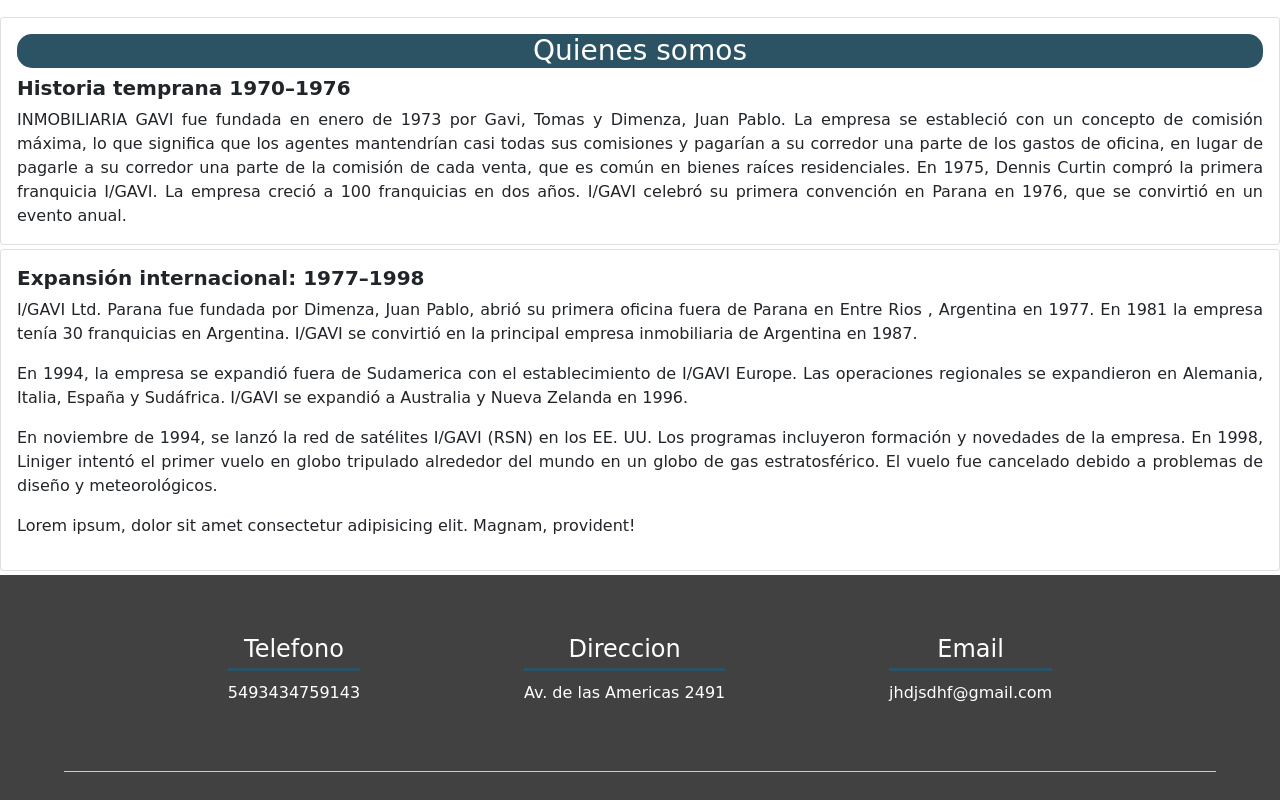
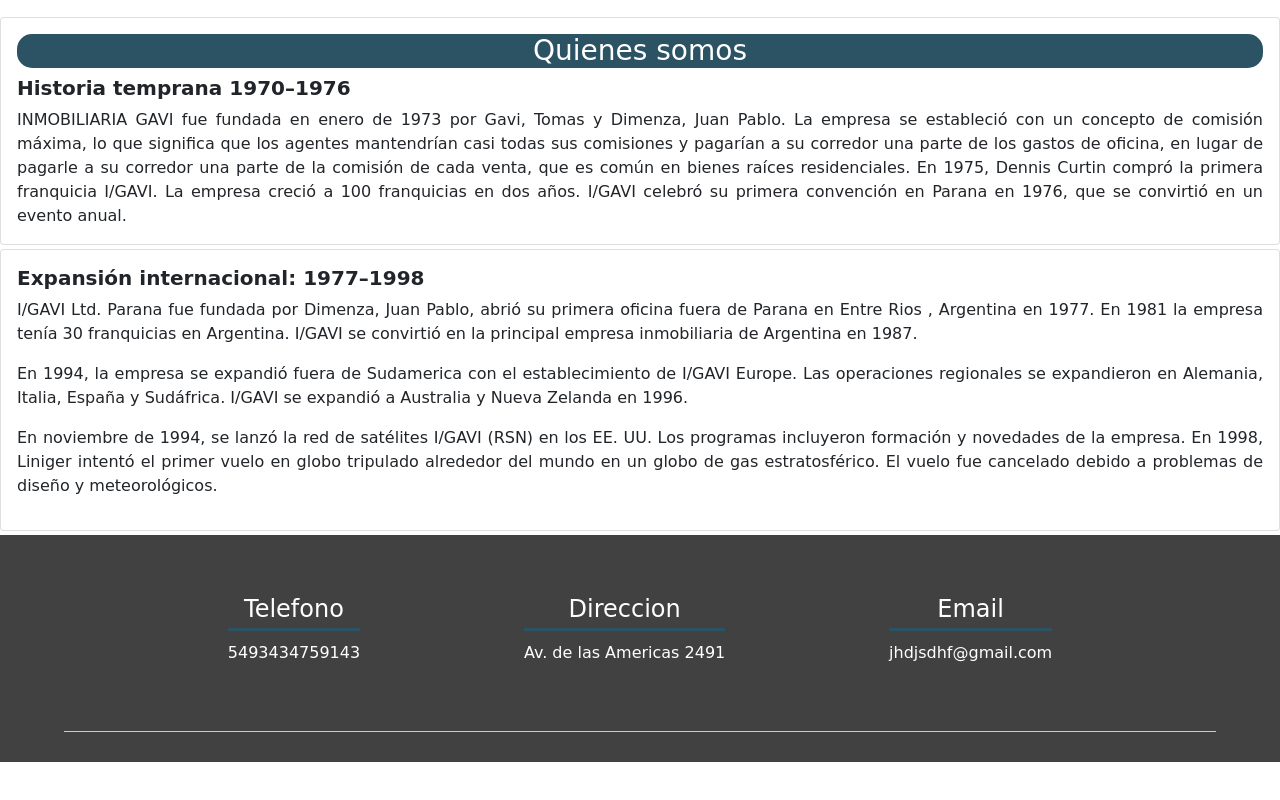
Before and after one commit to Juampidev31/inmobiliariagavi, a plain HTML site: page Secciones/acerca-de.html in a window 1280 px wide. Shown: the part 583-1383 px from the top of the page. After the commit the page ends 1345 px from the top, so only its background shows below. Drawn offline with nearby package versions, Linux system fonts and the light colour scheme.

Commit message:
elimine parrafo

```diff
--- a/Secciones/acerca-de.html
+++ b/Secciones/acerca-de.html
@@ -70,9 +70,6 @@
                         En 1998, Liniger intentó el primer vuelo en globo tripulado alrededor del mundo en un globo de
                         gas estratosférico. El vuelo fue cancelado debido a problemas de diseño y meteorológicos.
                     </p>
-                    <p>
-                        Lorem ipsum, dolor sit amet consectetur adipisicing elit. Magnam, provident!
-                    </p>
                 </div>
             </div>
         </div>
```
